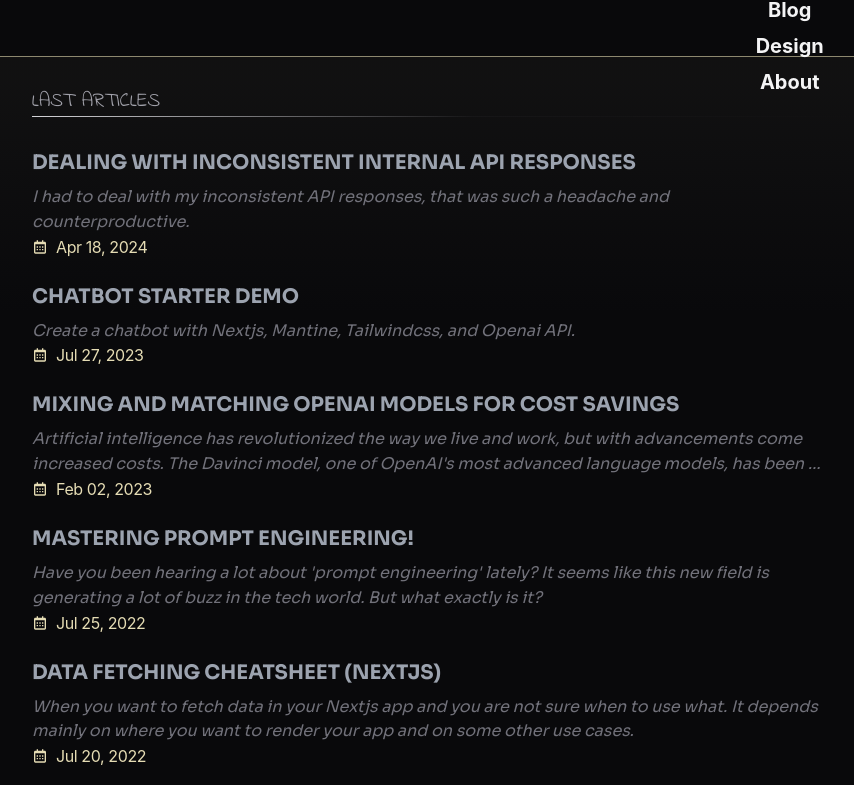
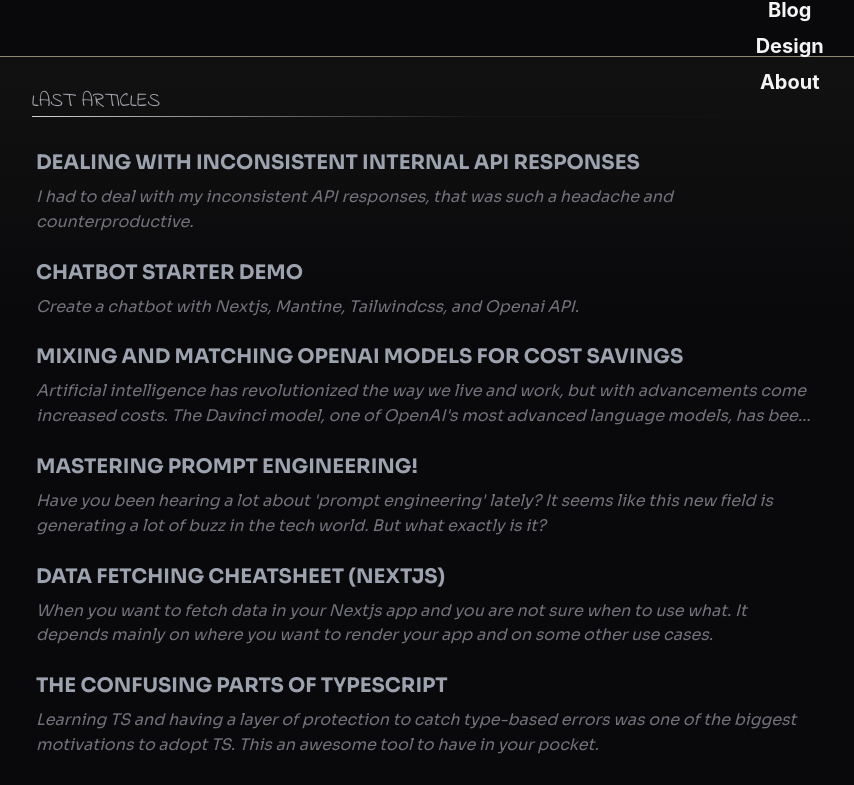
Before and after one commit to Ali-Hussein-dev/Ali-Hussein-dev, a Next.js app: page /Blog in a window 1280 px wide. Shown: the top 785 px of the page, without its empty margins (168-1022 px from the left). Built offline with nearby package versions, Linux system fonts and the light colour scheme; what tailwind-custom-utilities, tailwindcss-highlights would draw is missing.

Commit message:
feat: remove data

```diff
--- a/app/Blog/page.tsx
+++ b/app/Blog/page.tsx
@@ -1,7 +1,7 @@
 /* eslint-disable @next/next/no-img-element */
 import { Text } from '@mantine/core'
 import blogs from '../../db/blogs.json'
-import { BiCalendar } from 'react-icons/bi'
+// import { BiCalendar } from 'react-icons/bi'
 import { Metadata } from 'next'
 import { Title } from '@/components/Title'
 import { BlueTopGradient } from '@/components/blue-top-gradient/blue-top-gradient'
@@ -25,7 +25,7 @@ const Blog: React.FC = () => (
               target="_blank"
               rel="noreferrer"
               key={i}
-              className="flex flex-col pb-2 pt-4 rounded-sm hover:bg-zinc-400/10 lg:flex-row group"
+              className="flex flex-col pb-2 pt-4 rounded-sm hover:bg-zinc-400/10 lg:flex-row group px-1"
             >
               <div className="order-2 w-full lg:self-start">
                 <div>
@@ -38,9 +38,9 @@ const Blog: React.FC = () => (
                   >
                     {o.description}
                   </Text>
-                  <span className="flex items-center text-base tracking-tight text-theme-secondary gap-x-2">
+                  {/* <span className="flex items-center text-base tracking-tight text-theme-secondary gap-x-2">
                     <BiCalendar /> {o.pub}
-                  </span>
+                  </span> */}
                 </div>
               </div>
             </a>
```
